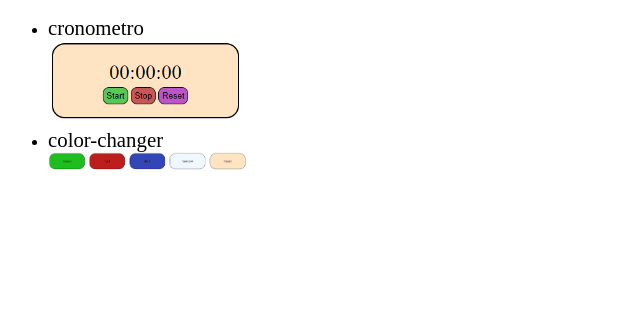
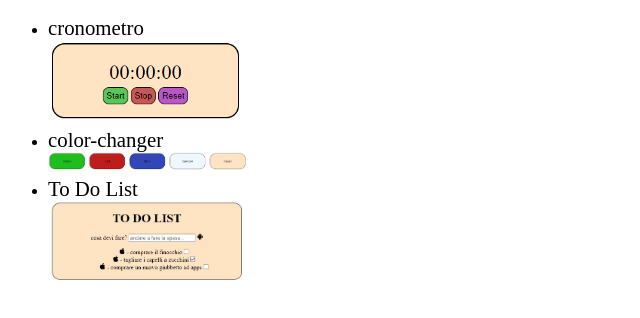
Before and after one commit to SaulliMatteo/prove, a plain HTML site: page index.html in a window 1280 px wide. Shown: the part 106-424 px from the top of the page, without its empty margins (0-640 px from the left). Drawn offline with Linux system fonts and the light colour scheme.

Commit message:
change html

```diff
--- a/index.html
+++ b/index.html
@@ -12,6 +12,7 @@
         <li><a href="">mini-gioco_Gilda</a> <br> <img src="" alt=""></li>
         <li><a href="cronometro.html">cronometro</a> <br> <img src="img/cronometro.png" alt=""></li>
         <li><a href="colorChanger.html">color-changer</a> <br> <img src="img/colorChanger.png" alt=""></li>
+        <li><a href="toDoList.html">To Do List <br> <img src="img/toDoList.jpg" alt=""></a></li>
     </ul>
 
     <script src="index.js"></script>
```
